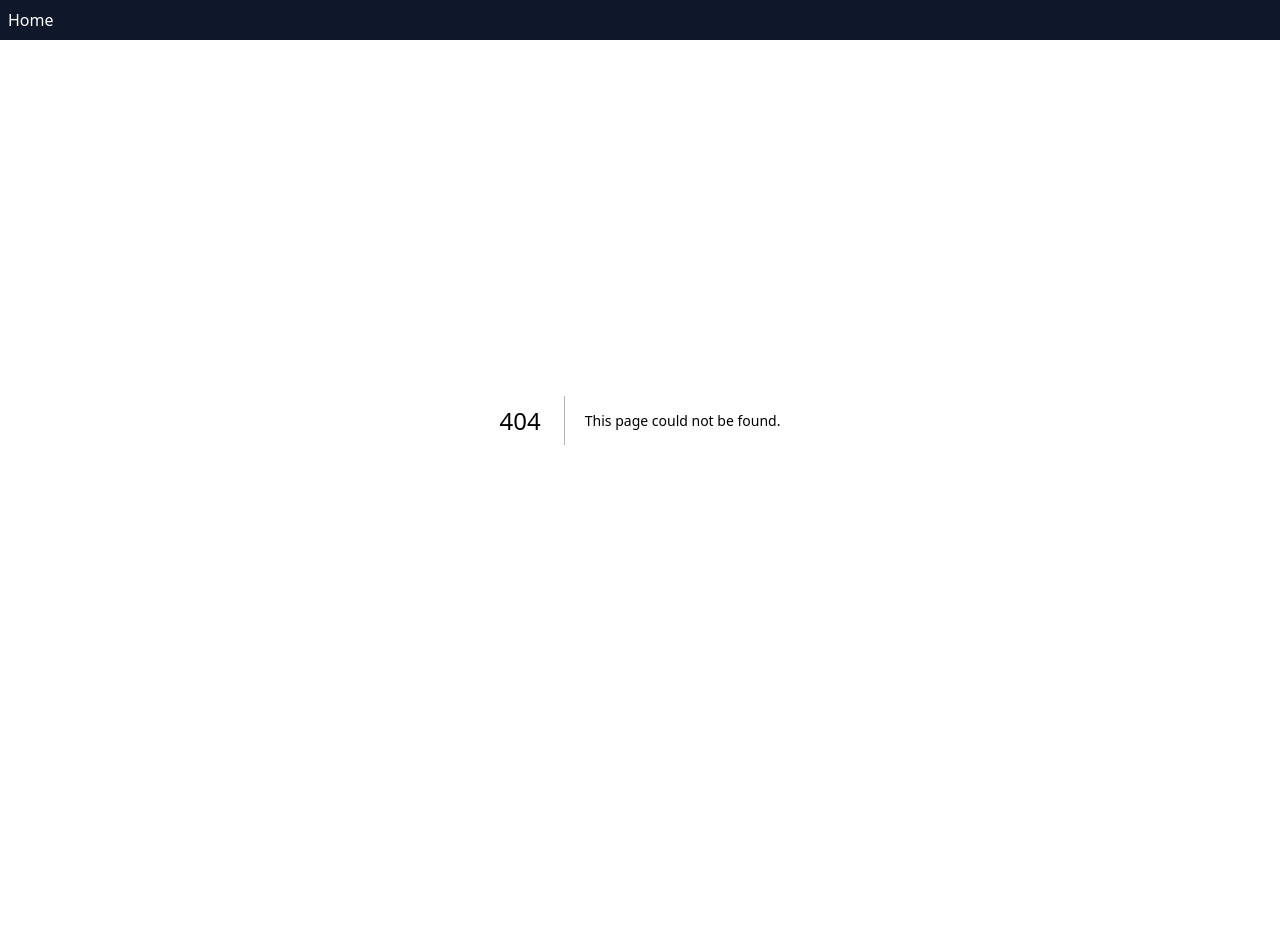
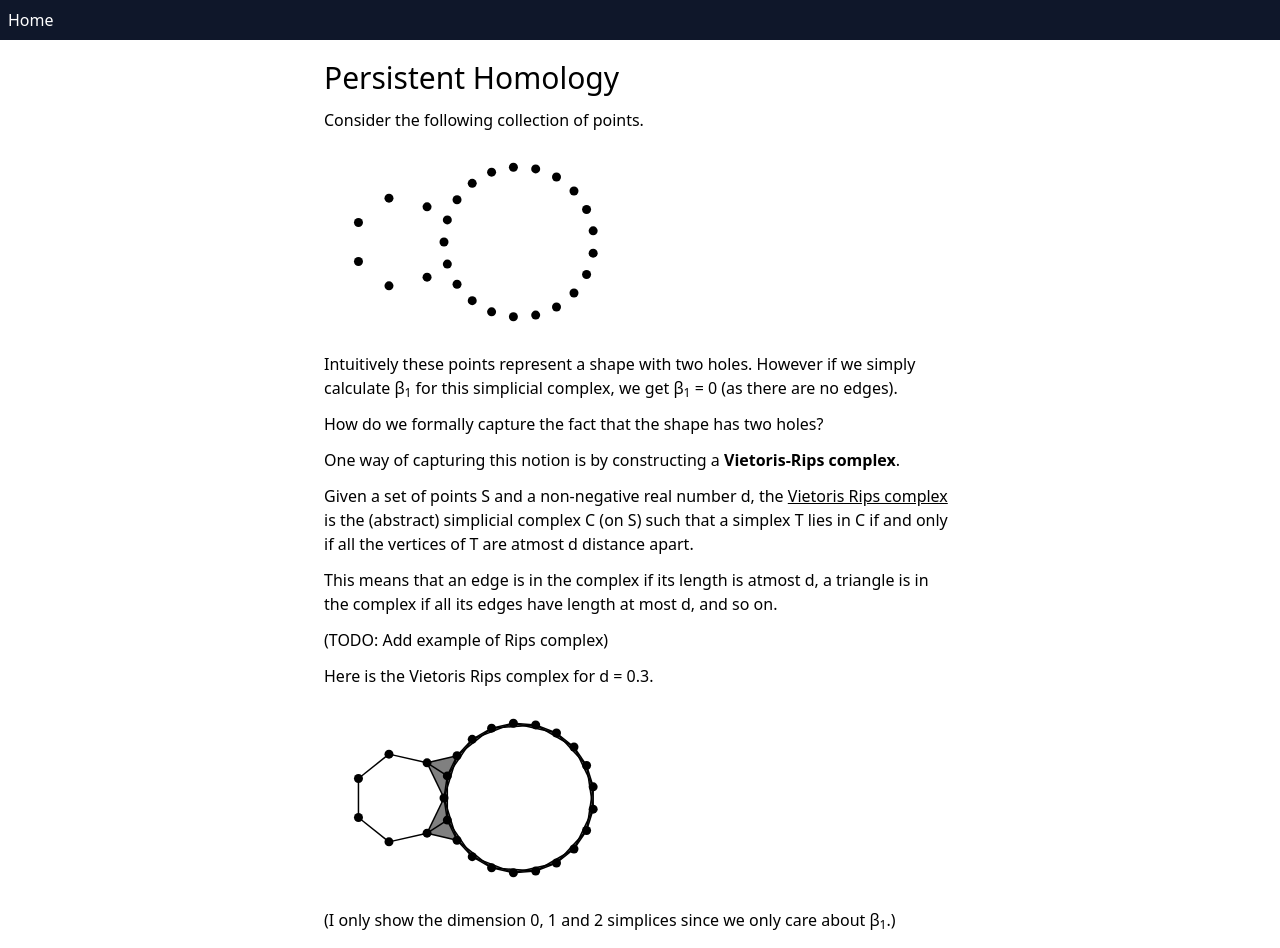
Before and after one commit to ShouvikGhosh2048/topological-data-analysis-visualizations, a Next.js app: page /explanation/persistent-homology in a window 1280 px wide. Before the commit this address had no page. Shown: the top 948 px of the page. Before the commit the page ends 800 px from the top, so only its background shows below. Built offline with nearby package versions, Linux system fonts and the light colour scheme.

Commit message:
Added initial example

```diff
--- /dev/null
+++ b/app/explanation/persistent-homology/images.tsx
@@ -0,0 +1,94 @@
+function examplePoints() {
+    const radius1 = 0.3;
+    const radius2 = 0.5;
+    const numberOfPoints1 = 7;
+    const numberOfPoints2 = 21;
+
+    const center1 = -radius2;
+    const center2 = radius1;
+
+    const points: [number, number][] = [];
+    for (let i = 0; i < numberOfPoints1; i++) {
+        points.push([
+            center1 + radius1 * Math.cos(2 * Math.PI * i / numberOfPoints1),
+            radius1 * Math.sin(2 * Math.PI * i / numberOfPoints1),
+        ]);
+    }
+    for (let i = 1; i < numberOfPoints2; i++) {
+        // Skip i = 0 as that was added in the previous loop.
+        points.push([
+            center2 - radius2 * Math.cos(2 * Math.PI * i / numberOfPoints2),
+            radius2 * Math.sin(2 * Math.PI * i / numberOfPoints2),
+        ]);
+    }
+    return points;
+}
+
+export function ExamplePointsSVG() {
+    return (
+        <svg viewBox="-1 -0.6 2 1.2" width="300px" height="180px" className="my-5">
+            {examplePoints().map((point, i) => <circle key={i} cx={point[0]} cy={point[1]} r="0.03"/>)}
+        </svg>
+    );
+}
+
+function distance(point1: [number, number], point2: [number, number]) {
+    return Math.sqrt(Math.pow(point1[0] - point2[0], 2) + Math.pow(point1[1] - point2[1], 2));
+}
+
+export function ExampleVietorisRipsSVG({ d }: { d: number }) {
+    const points = examplePoints();
+
+    const triangles = [];
+    for (let i = 0; i < points.length; i++) {
+        for (let j = i + 1; j < points.length; j++) {
+            for (let k = j + 1; k < points.length; k++) {
+                if (Math.max(
+                        distance(points[i], points[j]),
+                        distance(points[j], points[k]),
+                        distance(points[k], points[i]),
+                    ) <= d) {
+                    triangles.push(
+                        <polygon key={i * points.length * points.length + j * points.length + k}
+                            points={`${points[i][0]},${points[i][1]} ${points[j][0]},${points[j][1]} ${points[k][0]},${points[k][1]}`}
+                            fill="gray"/>
+                    );
+                }
+            }
+        }
+    }
+
+    const lines = [];
+    for (let i = 0; i < points.length; i++) {
+        for (let j = i + 1; j < points.length; j++) {
+            if (distance(points[i], points[j]) <= d) {
+                lines.push(<line key={points.length * i + j}
+                                x1={points[i][0]} y1={points[i][1]}
+                                x2={points[j][0]} y2={points[j][1]}
+                                strokeWidth="0.01" stroke="black"/>);
+            }
+        }
+    }
+
+    return (
+        <svg viewBox="-1 -0.6 2 1.2" width="300px" height="180px" className="my-5">
+            {triangles}
+            {lines}
+            {points.map((point, i) => <circle key={i} cx={point[0]} cy={point[1]} r="0.03"/>)}
+        </svg>
+    );
+}
+
+export function ExampleDifferentVietorisRips() {
+    const values = [0.0, 0.1, 0.2, 0.3, 0.4, 0.5, 0.6, 0.7, 0.8, 0.9, 1.0, 2.0];
+    return (
+        <div className="flex flex-wrap justify-around">
+            {values.map(value => (
+                <div key={value} className="flex flex-col items-center my-5">
+                    <ExampleVietorisRipsSVG d={value}/>
+                    <span className="text-xl font-bold">d = {value}</span>
+                </div>
+            ))}
+        </div>
+    );
+}
--- /dev/null
+++ b/app/explanation/persistent-homology/page.mdx
@@ -0,0 +1,54 @@
+import {
+    ExamplePointsSVG,
+    ExampleVietorisRipsSVG,
+    ExampleDifferentVietorisRips,
+} from './images.tsx';
+
+export const metadata = {
+    title: 'Persistent Homology'
+}
+
+# Persistent Homology
+
+Consider the following collection of points.
+
+<ExamplePointsSVG/>
+
+Intuitively these points represent a shape with two holes.
+However if we simply calculate β<sub>1</sub> for this simplicial complex,
+we get β<sub>1</sub> = 0 (as there are no edges).
+
+How do we formally capture the fact that the shape has two holes?
+
+One way of capturing this notion is by constructing a **Vietoris-Rips complex**.
+
+Given a set of points S and a non-negative real number d,
+the [Vietoris Rips complex](https://en.wikipedia.org/wiki/Vietoris%E2%80%93Rips_complex) is the (abstract) simplicial complex C
+(on S) such that a simplex T lies in C if and only if all the vertices of T are atmost d distance apart.
+
+This means that an edge is in the complex if its length is atmost d, a triangle is in the complex
+if all its edges have length at most d, and so on.
+
+(TODO: Add example of Rips complex)
+
+Here is the Vietoris Rips complex for d = 0.3.
+<ExampleVietorisRipsSVG d={0.3}/>
+(I only show the dimension 0, 1 and 2 simplices since we only care about β<sub>1</sub>.)
+
+This simplicial complex captures the two holes in the shape, so we could calculate the homology of this complex
+to identify the holes.
+
+What happens for other values of d?
+
+<ExampleDifferentVietorisRips/>
+
+As you can see, as we increase d:
+- Initially neither hole is detected.
+- Then the right hole is detected.
+- Then the left hole is detected.
+- Then the left hole is lost.
+- Then the right hole is lost.
+
+Thus depending on the value of d, we may or may not detect the holes. How do we deal with this?
+
+Persistent homology deals with this by considering how the homology changes with d.
--- a/app/page.tsx
+++ b/app/page.tsx
@@ -8,6 +8,7 @@ export default function Home() {
         <h2 className="text-xl">Explanations</h2>
         <ul className="list-disc pl-5">
           <li><Link href='/explanation/homology-in-f2' className="underline">Homology in F2</Link></li>
+          <li><Link href='/explanation/persistent-homology' className="underline">Persistent Homology</Link></li>
         </ul>
         <h2 className="text-xl">Visualizations</h2>
         <ul className="list-disc pl-5">
```
